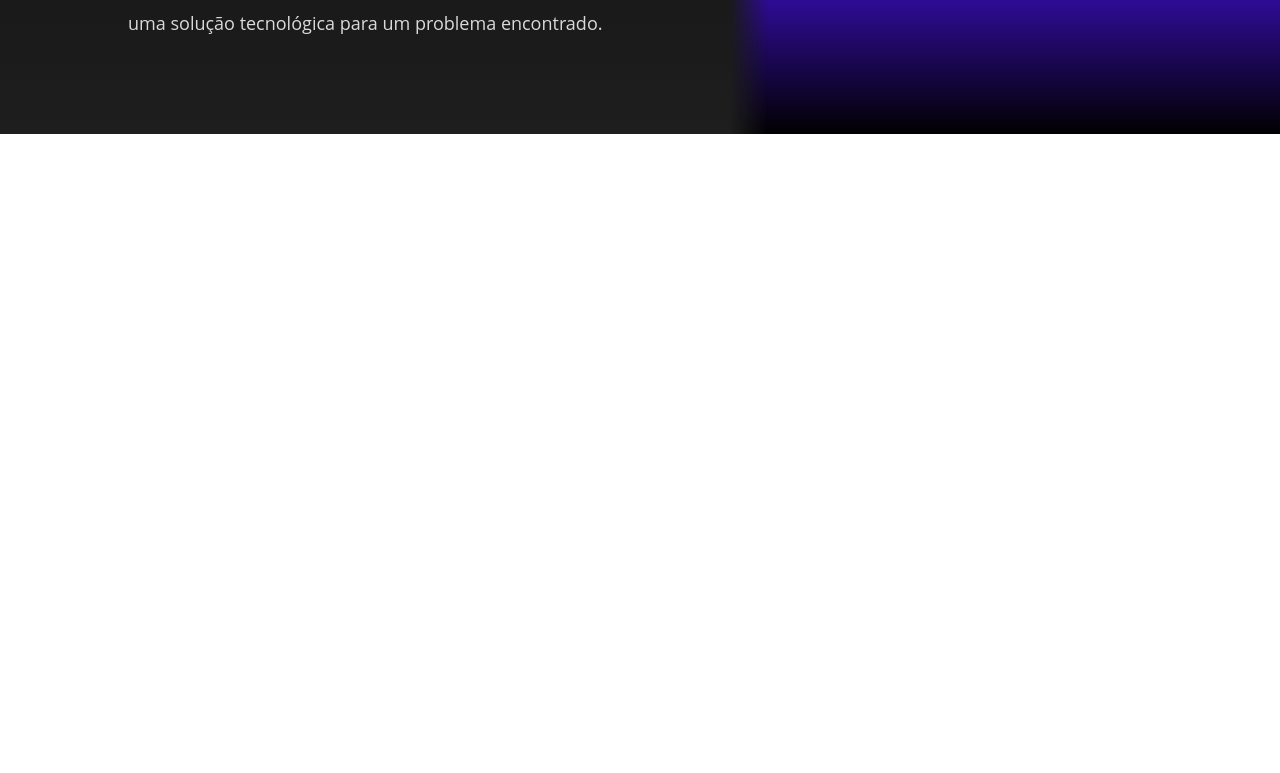
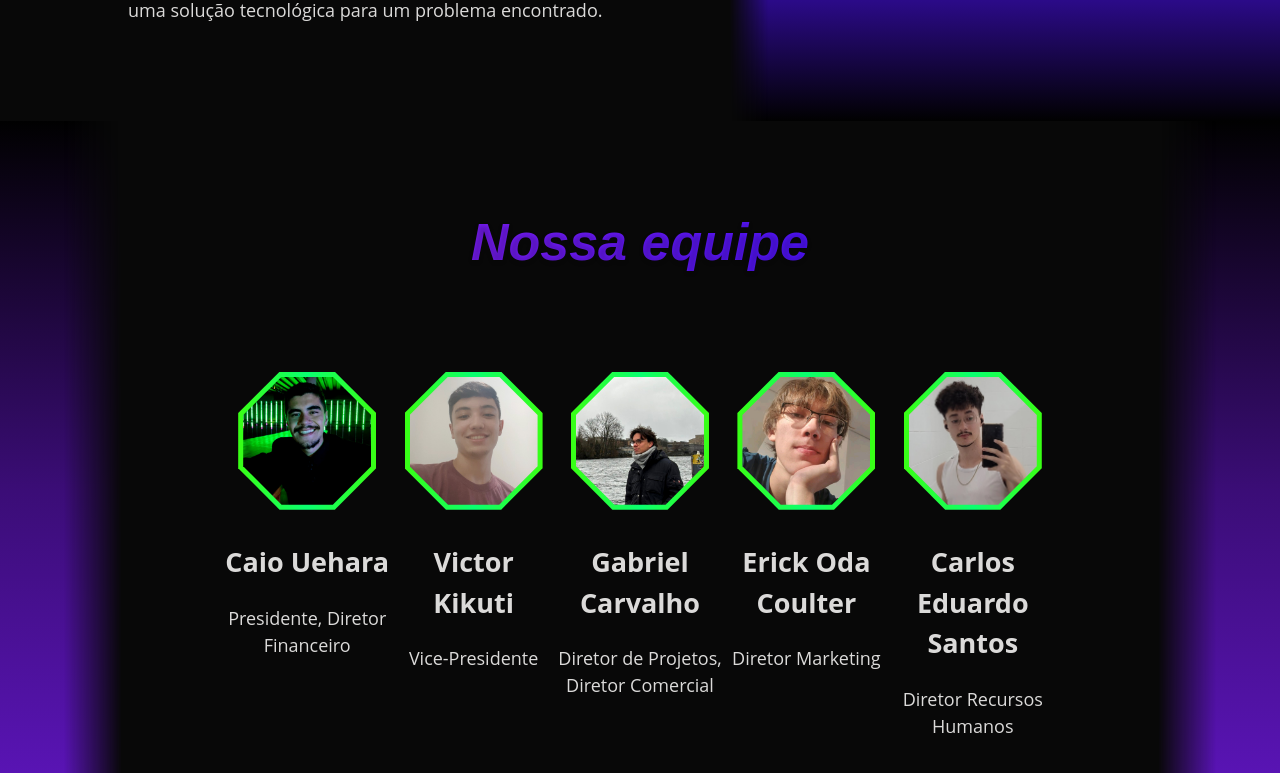
Before and after one commit to v1n1btt/Projeto-OctobitJr, a React (Vite) app: page / in a window 1280 px wide. Shown: the part 1563-2336 px from the top of the page. Before the commit the page ends 1697 px from the top, so only its background shows below. Built offline with nearby package versions, Linux system fonts and the light colour scheme.

Commit message:
Reestruturação da seção 'Equipe' com cards reutilizáveis

```diff
--- a/src/App.jsx
+++ b/src/App.jsx
@@ -3,6 +3,7 @@ import Header from './Header'
 import Splash from './Splash'
 import MatrixBackground from './MatrixBackground'
 import About from './About'
+import Team from './Team'
 
 function App() {
   const [count, setCount] = useState(0)
@@ -15,6 +16,7 @@ function App() {
         <MatrixBackground />
       </section>
       <About />
+      <section id="equipe"><Team /></section>
     </>
   )
 }
--- /dev/null
+++ b/src/Card.jsx
@@ -0,0 +1,15 @@
+export default function (props) {
+    return (
+        <div className="equipe_card">
+            <div className="equipe_photo_wrapper">
+                <div className="equipe_photo">
+                    <img src={props.src} alt={props.alt} />
+                </div>
+            </div>
+            <div className="equipe_info">
+                <h2 className="equipe_name">{props.name}</h2>
+                <p className="equipe_role">{props.role}</p>
+            </div>
+        </div>
+    )
+}
--- a/src/MatrixBackground.jsx
+++ b/src/MatrixBackground.jsx
@@ -22,15 +22,14 @@ export default function MatrixBackground() {
         let drops = Array(columns).fill(0).map(() => Math.random() * -canvas.height / fontSize);
 
         // Mudar cor do fundo
-        ctx.fillStyle = "black";
+        ctx.fillStyle = "#010101";
         ctx.fillRect(0, 0, canvas.width, canvas.height);
 
         function draw() {
             // Mudar cor do rastro
-            ctx.fillStyle = "rgba(0, 0, 0, 0.05)";
+            ctx.fillStyle = "rgba(1, 1, 1, 0.05)";
             ctx.fillRect(0, 0, canvas.width, canvas.height);
 
-            ctx.fillStyle = "#0F0";
             ctx.font = `${fontSize}px monospace`;
 
             drops.forEach((y, i) => {
--- /dev/null
+++ b/src/Team.jsx
@@ -0,0 +1,43 @@
+import Card from './Card'
+import CaioUehara from './assets/equipe_files/Caio Uehara Martins.jpeg'
+import VictorKikuti from './assets/equipe_files/Victor Kikuti.jpeg'
+import GabrielCarvalho from './assets/equipe_files/Gabriel Carvalho Silva.jpeg'
+import ErickOda from './assets/equipe_files/Erick Oda Coulter.jpeg'
+import Cadu from './assets/equipe_files/Cadu.jpg'
+import AnnaBeatriz from './assets/equipe_files/Anna Beatriz.jpg'
+import FelipeMiotto from './assets/equipe_files/Felipe Miotto.jpg'
+import FilipeAccorsi from './assets/equipe_files/Filipe Accorsi.jpg'
+import IgorPio from './assets/equipe_files/Igor Pio.jpg'
+import IsabelaSuemi from './assets/equipe_files/Isabela Suemi.jpg'
+import JoaoRoberto from './assets/equipe_files/João Roberto.jpg'
+import NataliaPrata from './assets/equipe_files/NatáliaPrata.jpeg'
+import RodrigoLigeiro from './assets/equipe_files/Rodrigo Ligeiro.jpg'
+import TaianeLopes from './assets/equipe_files/Taiane Lopes.jpg'
+import TaysaGuiral from './assets/equipe_files/Taysa Guiral.jpg'
+
+export default function () {
+    return (
+        <div className="equipe_content">
+            <div className="equipe_title"><h1>Nossa equipe</h1></div>
+
+            <div className="equipe_container">
+
+                <Card src={CaioUehara} alt="Caio Uehara" name="Caio Uehara" role="Presidente, Diretor Financeiro"/>
+                <Card src={VictorKikuti} alt="Victor Kikuti" name="Victor Kikuti" role="Vice-Presidente"/>
+                <Card src={GabrielCarvalho} alt="Gabriel Carvalho" name="Gabriel Carvalho" role="Diretor de Projetos, Diretor Comercial"/>
+                <Card src={ErickOda} alt="Erick Oda Coulter" name="Erick Oda Coulter" role="Diretor Marketing"/>
+                <Card src={Cadu} alt="Carlos Eduardo Santos" name="Carlos Eduardo Santos" role="Diretor Recursos Humanos"/>
+                <Card src={AnnaBeatriz} alt="Anna Beatriz" name="Anna Beatriz" role="Membro Projetos e Marketing"/>
+                <Card src={FelipeMiotto} alt="Felipe Miotto" name="Felipe Miotto" role="Membro Projetos e Financeiro"/>
+                <Card src={FilipeAccorsi} alt="Filipe Accorsi" name="Filipe Accorsi" role="Membro Projetos e Comercial"/>
+                <Card src={IgorPio} alt="Igor Pio" name="Igor Pio" role="Membro de Projetos e Recursos Humanos"/>
+                <Card src={IsabelaSuemi} alt="Isabela Suemi" name="Isabela Suemi" role="Membro Projetos e Marketing"/>
+                <Card src={JoaoRoberto} alt="João Roberto Neto" name="João Roberto Neto" role="Membro Projetos e Marketing"/>
+                <Card src={NataliaPrata} alt="Natália Prata" name="Natália Prata" role="Membro Projetos e Marketing"/>
+                <Card src={RodrigoLigeiro} alt="Rodrigo Ligeiro" name="Rodrigo Ligeiro" role="Membro Projetos"/>
+                <Card src={TaianeLopes} alt="Taiane Lopes" name="Taiane Lopes" role="Membro Projetos e Recursos Humanos"/>
+                <Card src={TaysaGuiral} alt="Taysa Guiral" name="Taysa Guiral" role="Membro Projetos e Marketing"/>
+            </div>
+        </div>
+    )
+}
--- a/src/styles.css
+++ b/src/styles.css
@@ -76,6 +76,14 @@ header {
 
 .nav_bar_desktop a:hover::after {
     transform: scaleX(1);
+}
+
+h1:not(#endereco_title):not(#social_title) {
+    font-size: 52px;
+    font-family: "Rubik", sans-serif;
+    font-weight: 600;
+    font-style: italic;
+    text-shadow: 0 2px 4px rgba(0, 0, 0, 0.2);
 }
 
 .splash-screen-octobit {
@@ -169,11 +177,11 @@ ul {
 }
 
 .sobre_content {
-    background: linear-gradient(0deg, #1e1e1e, #010101);
+    background: #080808;
     flex: 1;
 
-    -webkit-mask-image: linear-gradient(to right, #1e1e1e 95%, transparent);
-    mask-image: linear-gradient(to right, #1e1e1e 95%, transparent);
+    -webkit-mask-image: linear-gradient(to right, #080808 95%, transparent);
+    mask-image: linear-gradient(to right, #080808 95%, transparent);
 }
 
 .sobre_title {
@@ -220,3 +228,85 @@ ul {
     margin-left: 4rem;
     margin-bottom: 4rem;
 }
+
+#equipe {
+    background: linear-gradient(0deg, #010101, #4e12f9, #6216c7, #3b0d77, #010101);
+}
+
+.equipe_content {
+    background: #080808;
+    margin: 0 5%;
+    padding-bottom: 4rem;
+    text-align: center;
+    -webkit-mask-image: linear-gradient(to right, transparent, black 5%, black 95%, transparent);
+    mask-image: linear-gradient(to right, transparent, black 5%, black 95%, transparent);
+}
+
+.equipe_container {
+    color: #dbdad9;
+    font-family: "Open Sans", sans-serif;
+    font-weight: 500;
+    font-size: 18px;
+    display: grid;
+    margin-left: 10rem;
+    margin-right: 10rem;
+    margin-top: 5%;
+    grid-template-columns: repeat(5, 1fr);
+}
+
+.equipe_title h1 {
+    background: linear-gradient(90deg, #761bef, #4e12f9);
+    -webkit-background-clip: text;
+    -webkit-text-fill-color: transparent;
+    background-clip: text;
+    color: transparent;
+    padding-top: 50px;
+    display: inline-block;
+}
+
+.equipe_card {
+    margin-bottom: 10%;
+    display: flex;
+    flex-direction: column;
+    align-items: center;
+}
+
+.equipe_photo_wrapper {
+    width: calc(10vw + 10px);
+    aspect-ratio: 1;
+    clip-path: polygon(
+      30% 0%, 70% 0%,
+      100% 30%, 100% 70%,
+      70% 100%, 30% 100%,
+      0% 70%, 0% 30%
+    );
+    background: linear-gradient(90deg, #39FF14, #0aff70, #39FF14);
+    display: flex;
+    align-items: center;
+    justify-content: center;
+}
+
+.equipe_photo {
+    width: 10vw;
+    aspect-ratio: 1;
+    clip-path: polygon(
+        30% 0%, 70% 0%,
+        100% 30%, 100% 70%,
+        70% 100%, 30% 100%,
+        0% 70%, 0% 30%
+    );
+    overflow: hidden;
+    margin: 0 auto;
+}
+
+.equipe_photo img {
+    width: 100%;
+    height: 100%;
+    object-fit: cover;
+    object-position: center;
+    display: block;
+}
+
+.equipe_info {
+    margin-top: 10px;
+}
```
